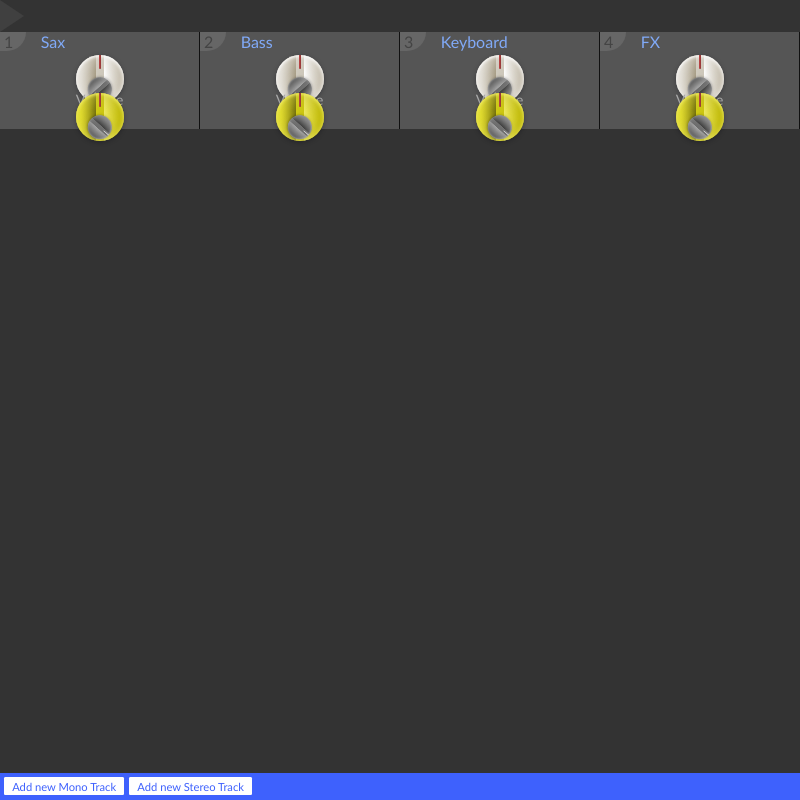
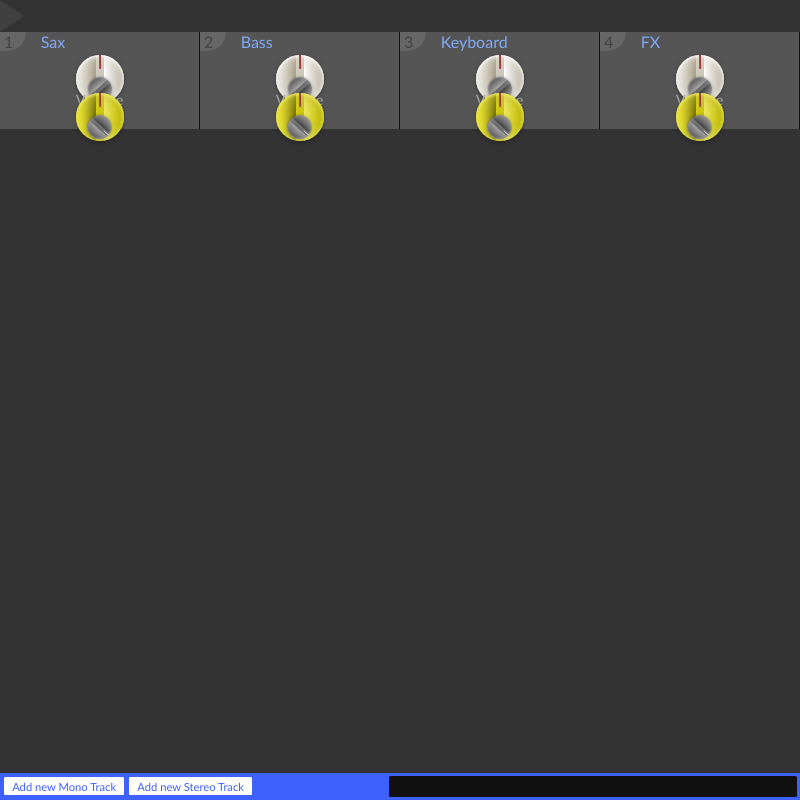
Before and after one commit to dschiller/Klank, an Electron app: page index.html in a window 800 px wide. Drawn offline with Linux system fonts and the light colour scheme.

Commit message:
Add Coder; Notes

```diff
--- a/modules/knob.js
+++ b/modules/knob.js
@@ -96,11 +96,13 @@ class Knob {
     }
 
     degToValue(value) {
-        return ((((((this.maxValue-this.minValue)/this.maxDeg*value))+((this.maxValue-this.minValue)))/2)+this.minValue).toFixed(2)
+        this.value = value
+        return ((((((this.maxValue-this.minValue)/this.maxDeg*this.value))+((this.maxValue-this.minValue)))/2)+this.minValue).toFixed(2)
     }
 
     valueToDeg(value) {
-        return ((((((this.maxDeg-this.minDeg)/(this.maxValue-this.minValue)*value))))+this.minDeg).toFixed(2)
+        this.value = value
+        return ((((((this.maxDeg-this.minDeg)/(this.maxValue-this.minValue)*this.value))))+this.minDeg).toFixed(2)
     }
 
     setSize(size) {
--- a/modules/statusbar.css
+++ b/modules/statusbar.css
@@ -21,3 +21,14 @@ item {
 item:hover {
     color: #fff !important;
 }
+
+.coder {
+    background-color: #111;
+    color: #aaa;
+    padding-left: .5vw;
+    padding-right: .5vw;
+    float: right;
+    margin-top: .4vw;
+    margin-right: .6vw;
+    width: 50vw;
+}
--- a/modules/statusbar.js
+++ b/modules/statusbar.js
@@ -2,6 +2,7 @@ class Statusbar {
 
     constructor(element) {
         this.element = element
+        this.element.appendChild(new Coder().element)
     }
 
     addItem(text) {
@@ -22,6 +23,21 @@ class Item extends Button {
     }
 }
 
+class Coder extends Textbox {
+
+    constructor() {
+        super(null, null, 'coder')
+
+        this.element.onkeydown = (e) => {
+            if (e.keyCode == 13) {
+                console.log(this.element.value)
+                eval(this.element.value)
+            }
+        }
+    }
+
+}
+
 let statusbar = core.init('statusbar', Statusbar)
 statusbar.addItem('Add new Mono Track')
 statusbar.addItem('Add new Stereo Track')
--- a/modules/textbox.css
+++ b/modules/textbox.css
@@ -1,3 +1,9 @@
 .textbox {
-
+    font-size: 1.6vw;
+    font-family: 'Courier New', Courier, monospace;
+    padding: .4vw .2vw .3vw .2vw;
+    border: 0vw;
+    outline: 0vw;
+    border-radius: .2vw;
+    margin: 0vw .3vw;
 }
--- a/modules/textbox.js
+++ b/modules/textbox.js
@@ -1,8 +1,9 @@
 class Textbox {
 
-    constructor(label, defaultValue) {
+    constructor(label, defaultValue, classname='textbox') {
+        this.classname = classname
         this.element = document.createElement('input')
-        this.element.className = 'textbox'
+        this.element.className = this.classname + ' textbox'
 
     }
 
```
Also changed, not shown: README.md, docs/coder.png (added).
